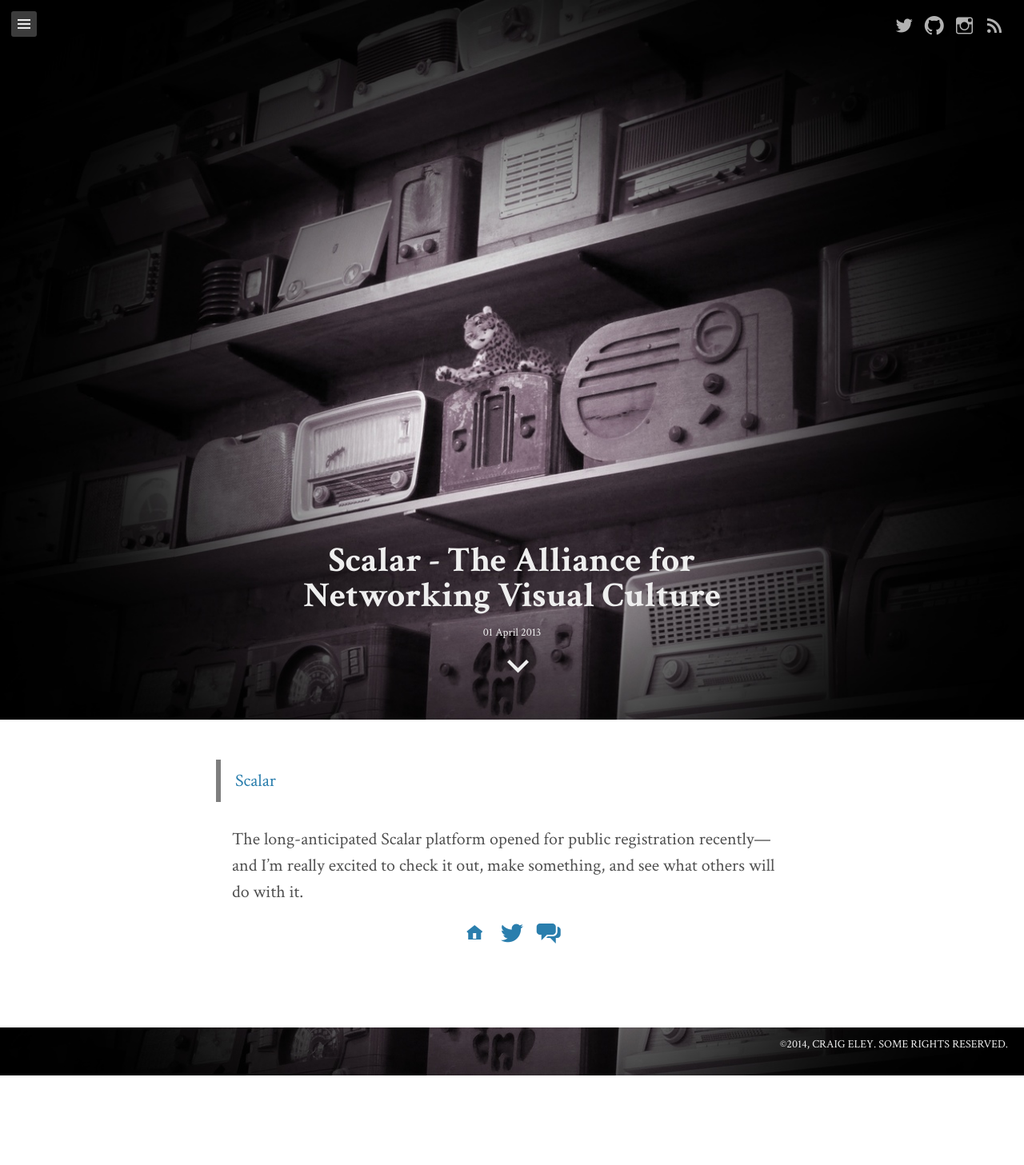
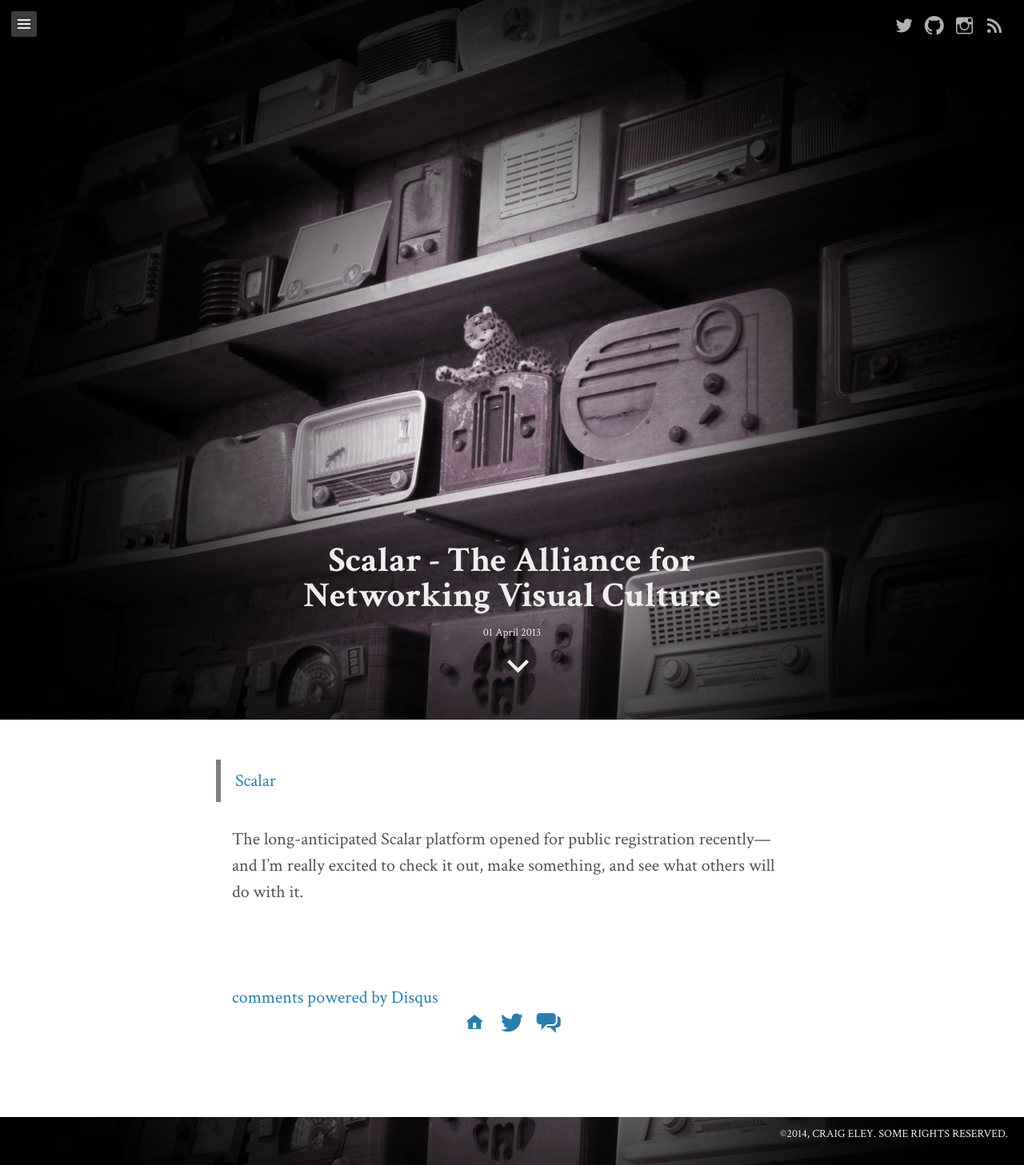
Before and after one commit to craigeley/craigeley.github.io, a Jekyll site: the page built from _posts/2013-03-31-scalar-the-alliance-for-networking-visual-culture.md, in a window 1280 px wide. Shown: the whole page at 80% size. Built offline with Jekyll 4.4.1, drawn with Linux system fonts in a browser that asks for light colours; comment, search, counter and statistics services are not loaded; before the commit the page ends 1345 px from its top, so only the background shows below that.

Commit message:
Disqus Test

```diff
--- a/_layouts/post.html
+++ b/_layouts/post.html
@@ -25,6 +25,25 @@
 </header>
 <div id="article">
 	{{ content }}
+
+<a name="comments"></a>
+      <aside class="disqus">
+        <div id="disqus_thread"></div>
+        <script type="text/javascript">
+            /* * * CONFIGURATION VARIABLES: EDIT BEFORE PASTING INTO YOUR WEBPAGE * * */
+            var disqus_shortname = '{{ site.owner.disqus }}'; // required: replace example with your forum shortname
+
+            /* * * DON'T EDIT BELOW THIS LINE * * */
+            (function() {
+                var dsq = document.createElement('script'); dsq.type = 'text/javascript'; dsq.async = true;
+                dsq.src = '//' + disqus_shortname + '.disqus.com/embed.js';
+                (document.getElementsByTagName('head')[0] || document.getElementsByTagName('body')[0]).appendChild(dsq);
+            })();
+        </script>
+        <noscript>Please enable JavaScript to view the <a href="http://disqus.com/?ref_noscript">comments powered by Disqus.</a></noscript>
+        <a href="http://disqus.com" class="dsq-brlink">comments powered by <span class="logo-disqus">Disqus</span></a>
+      </aside>
+
 <div id="base-icon">
 <center><a href="{{ site.url }}"><span class="genericon genericon-home"></span></a>&nbsp;&nbsp;&nbsp;<a href="{{ site.url }}"><span class="genericon genericon-twitter"></span></a>&nbsp;&nbsp;&nbsp;<a href="{{ site.url }}"><span class="genericon genericon-chat"></span></a></center>
 </div>
--- a/assets/css/default.css
+++ b/assets/css/default.css
@@ -480,3 +480,6 @@
 	color: #999;
 	text-align: center;
 }
+
+.disqus {
+  margin-top: 99px; }
```
